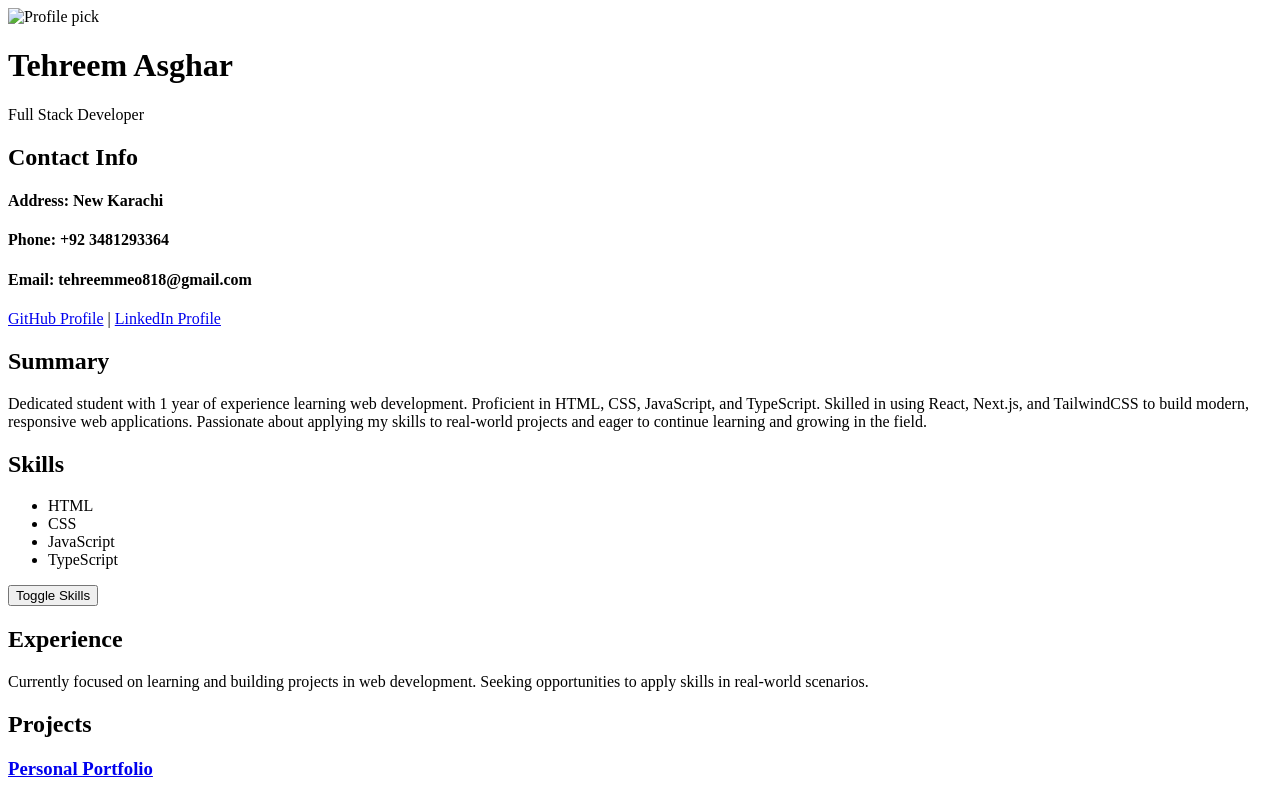
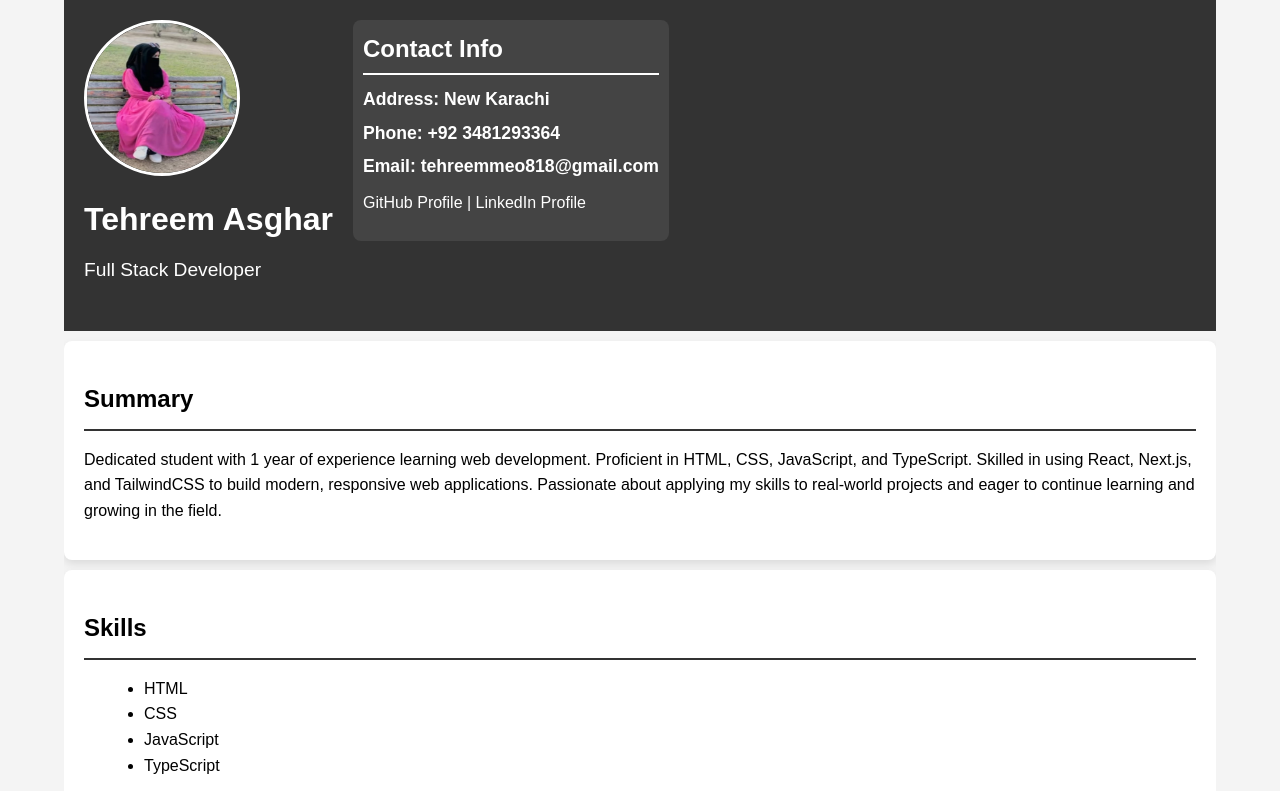
Before and after one commit to Tehreem-Asghar/Hackathon-Interactive-Resume-builder, a plain HTML site: page index.html in a window 1280 px wide. Shown: the top 791 px of the page. Drawn offline with Linux system fonts and the light colour scheme.

Commit message:
Add files via upload

```diff
--- a/index.html
+++ b/index.html
@@ -4,14 +4,14 @@
     <meta charset="UTF-8" />
     <meta name="viewport" content="width=device-width, initial-scale=1.0" />
     <title>Resume Builder</title>
-    <link rel="stylesheet" href="css/style.css" />
+    <link rel="stylesheet" href="style.css" />
   </head>
   <body>
     <div class="container">
       <header>
         <div id="pro-pick">
           <img
-            src="assets/profilepick.jpg"
+            src="profilepick.jpg"
             alt="Profile pick"
             title="Tehreem Asghar"
           />
@@ -110,6 +110,6 @@
         </p>
       </section>
     </div>
-    <script src="scripts/script.js"></script>
+    <script src="script.js"></script>
   </body>
 </html>
--- /dev/null
+++ b/script.js
@@ -0,0 +1,37 @@
+document.addEventListener('DOMContentLoaded', function () {
+    // Function to toggle the visibility of additional skills
+    function toggleSkills() {
+        var skillsList = document.getElementById('skills-list');
+        if (skillsList) {
+            // Skills to be toggled
+            var additionalSkills = ["React", "Next.js", "TailwindCSS", "Shadcn"];
+            // Check if any additional skills are currently visible
+            var isVisible = additionalSkills.some(function (skill) {
+                return Array.from(skillsList.getElementsByTagName('li')).some(function (li) { return li.textContent === skill; });
+            });
+            if (isVisible) {
+                // Remove additional skills if they are currently visible
+                additionalSkills.forEach(function (skill) {
+                    Array.from(skillsList.getElementsByTagName('li')).forEach(function (li) {
+                        if (li.textContent === skill) {
+                            skillsList.removeChild(li);
+                        }
+                    });
+                });
+            }
+            else {
+                // Add additional skills if they are currently hidden
+                additionalSkills.forEach(function (skill) {
+                    var li = document.createElement('li');
+                    li.textContent = skill;
+                    skillsList.appendChild(li);
+                });
+            }
+        }
+    }
+    // Attach click event listener to the button
+    var button = document.querySelector('.button');
+    if (button) {
+        button.addEventListener('click', toggleSkills);
+    }
+});
--- /dev/null
+++ b/style.css
@@ -0,0 +1,205 @@
+body {
+    font-family: Arial, sans-serif;
+    line-height: 1.6;
+    margin: 0;
+    padding: 0;
+    background-color: #f4f4f4;
+}
+
+/* Container styling */
+.container {
+    width: 90%;
+    max-width: 1200px;
+    margin: auto;
+    overflow: hidden;
+}
+
+/* Header styling */
+header {
+    background: #333;
+    color: #fff;
+    padding: 20px;
+    display: flex;
+    flex-direction: column;
+    align-items: center;
+}
+
+/* Profile picture and contact info container styling */
+#pro-pick {
+    margin-bottom: 20px;
+    text-align: center;
+}
+
+#pro-pick img {
+    width: 120px;
+    height: 120px;
+    border-radius: 50%;
+    border: 3px solid #fff;
+}
+
+#pro-pick h1 {
+    margin: 10px 0;
+    font-size: 1.8em;
+}
+
+#pro-pick p {
+    font-size: 1em;
+    margin: 5px 0;
+}
+
+/* Contact information styling */
+#contact {
+    background: #444;
+    padding: 10px;
+    border-radius: 8px;
+    text-align: center;
+    width: 100%;
+}
+
+#contact h2 {
+    margin-top: 0;
+    font-size: 1.4em;
+    border-bottom: 2px solid #fff;
+    padding-bottom: 5px;
+}
+
+#contact h4 {
+    margin: 5px 0;
+    font-size: 1em;
+}
+
+#contact p {
+    margin-top: 10px;
+}
+
+a {
+    color: #fff;
+    text-decoration: none;
+}
+
+a:hover {
+    text-decoration: underline;
+}
+
+/* Section styling */
+section {
+    padding: 20px;
+    margin: 10px 0;
+    background: #ffffff; /* White background */
+    border-radius: 8px;
+    box-shadow: 0 4px 8px rgba(0, 0, 0, 0.1);
+    transition: background-color 0.3s ease, box-shadow 0.3s ease; /* Smooth transition effect */
+}
+
+section:hover {
+    background-color: #f9f9f9; /* Light grey background on hover */
+    box-shadow: 0 6px 12px rgba(0, 0, 0, 0.2);
+}
+
+h2 {
+    border-bottom: 2px solid #333;
+    padding-bottom: 10px;
+    font-size: 1.5em;
+    margin-bottom: 10px;
+}
+
+/* Project section styling */
+.project {
+    margin-bottom: 15px;
+}
+
+.project-title {
+    color: #070707;
+    text-decoration: none;
+    display: block;
+    font-size: 1.2em;
+    margin-bottom: 5px;
+}
+
+.project-title:hover {
+    text-decoration: underline;
+}
+
+.project-description {
+    margin: 10px 0;
+}
+
+/* List styling */
+ul {
+    list-style-type: disc;
+    margin-left: 20px;
+}
+
+/* Button styling */
+.button {
+    background-color: #333;
+    color: #fff;
+    border: none;
+    border-radius: 5px;
+    padding: 10px 15px;
+    font-size: 1em;
+    cursor: pointer;
+    transition: background-color 0.3s ease;
+}
+
+.button:hover {
+    background-color: #555;
+}
+
+/* Responsive styling */
+@media (min-width: 768px) {
+    header {
+        flex-direction: row;
+        align-items: flex-start;
+    }
+
+    #pro-pick {
+        margin-right: 20px;
+        text-align: left;
+    }
+
+    #pro-pick img {
+        width: 150px;
+        height: 150px;
+    }
+
+    #pro-pick h1 {
+        font-size: 2em;
+    }
+
+    #pro-pick p {
+        font-size: 1.2em;
+    }
+
+    #contact {
+        text-align: left;
+        width: auto;
+    }
+
+    #contact h2 {
+        font-size: 1.5em;
+    }
+
+    #contact h4 {
+        font-size: 1.1em;
+    }
+}
+
+@media (max-width: 767px) {
+    header {
+        flex-direction: column;
+        align-items: center;
+    }
+
+    #contact {
+        margin-top: 20px;
+    }
+
+    #contact h2 {
+        font-size: 1.3em;
+    }
+
+    #contact h4 {
+        font-size: 0.9em;
+    }
+}
```
Also changed, not shown: script.ts (added, +39 -0 lines), profilepick.jpg (added).
